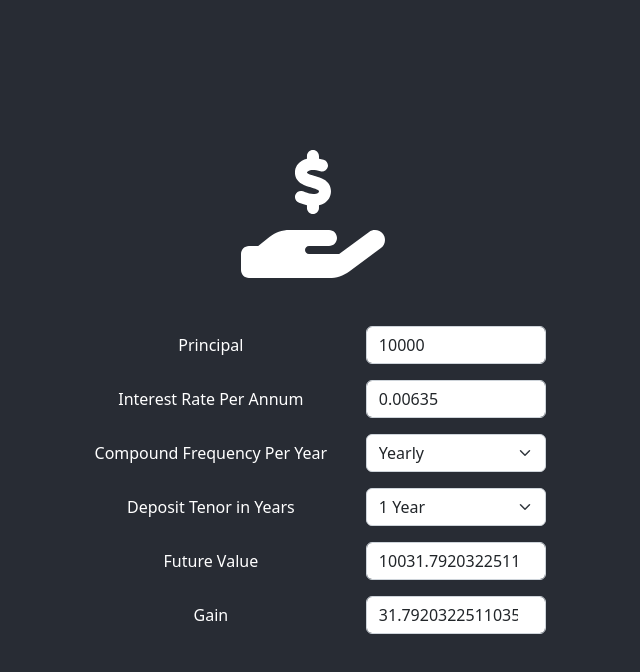
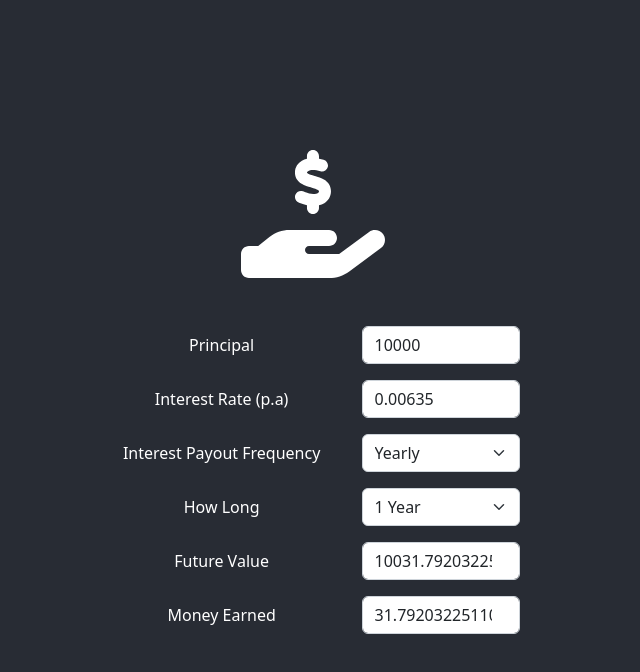
Before and after one commit to BigRiceEater/compound-interest-calculator, a React (Create React App) app: page / in a window 1280 px wide. Shown: the top 672 px of the page, without its empty margins (327-967 px from the left). Built offline with nearby package versions, Linux system fonts and the light colour scheme.

Commit message:
Changed label to laymen terms

```diff
--- a/src/App.js
+++ b/src/App.js
@@ -93,12 +93,12 @@ function App() {
           onChange={(evt) => setPrincipalValue(evt.target.value)}
         />
         <TextField
-          label="Interest Rate Per Annum"
+          label="Interest Rate (p.a)"
           value={interestRatePerAnnum}
           onChange={(evt) => setInterestRatePerAnnum(evt.target.value)}
         />
         <SelectField
-          label="Compound Frequency Per Year"
+          label="Interest Payout Frequency"
           options={[
             { label: "Yearly", value: 1 },
             { label: "Monthly", value: 12 },
@@ -108,7 +108,7 @@ function App() {
           onChange={(evt) => setCompoundFrequencyPerYear(evt.target.value)}
         />
         <SelectField
-          label="Deposit Tenor in Years"
+          label="How Long"
           options={[
             { label: "1 Year", value: 12 / MonthsPerYear },
             { label: "9 Months", value: 9 / MonthsPerYear },
@@ -125,7 +125,7 @@ function App() {
           onChange={(evt) => setDepositTenorInYears(evt.target.value)}
         />
         <TextField label="Future Value" value={futureValue} readOnly />
-        <TextField label="Gain" value={gainValue} readOnly />
+        <TextField label="Money Earned" value={gainValue} readOnly />
       </Form>
     </div>
   );
```
